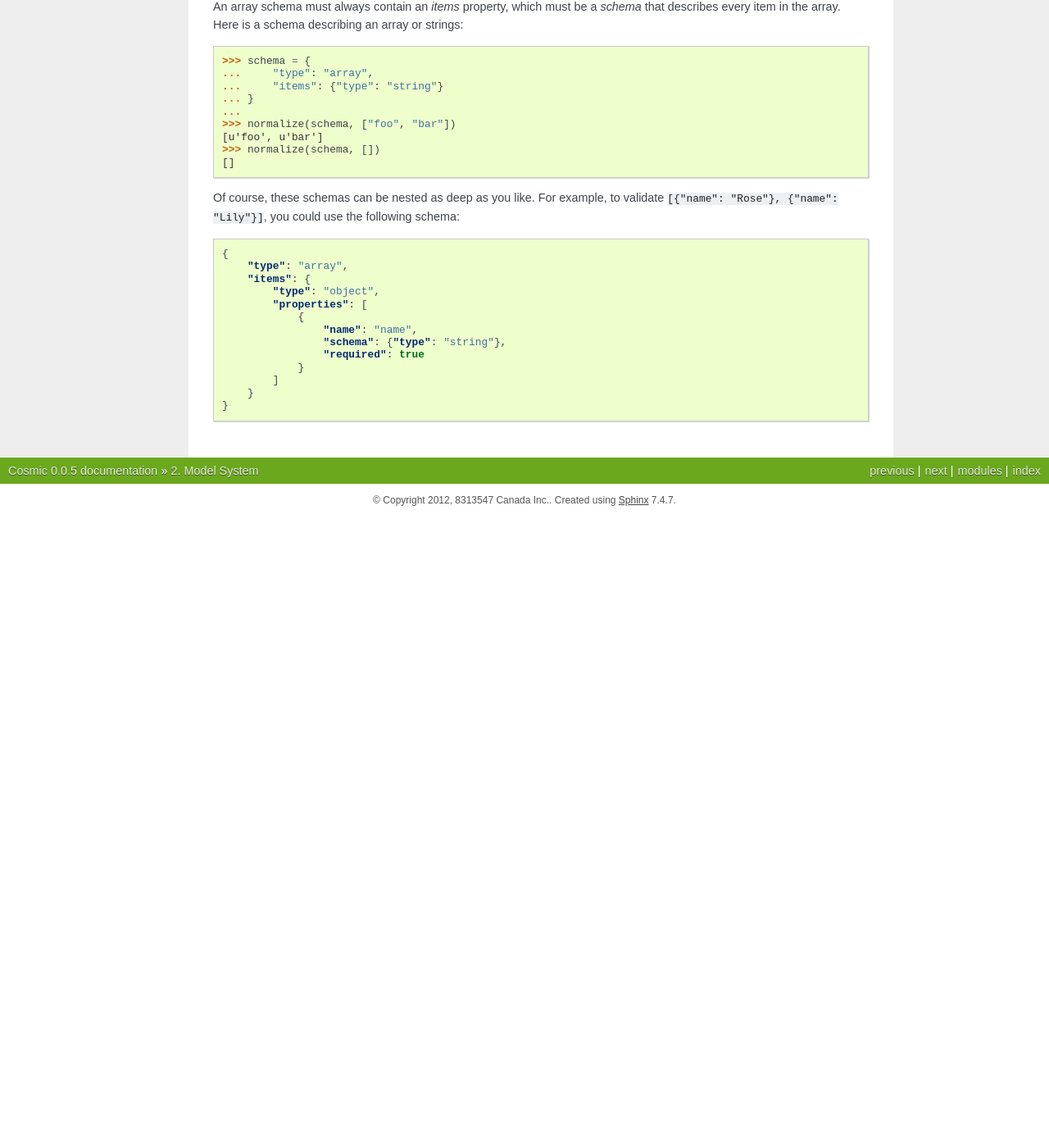
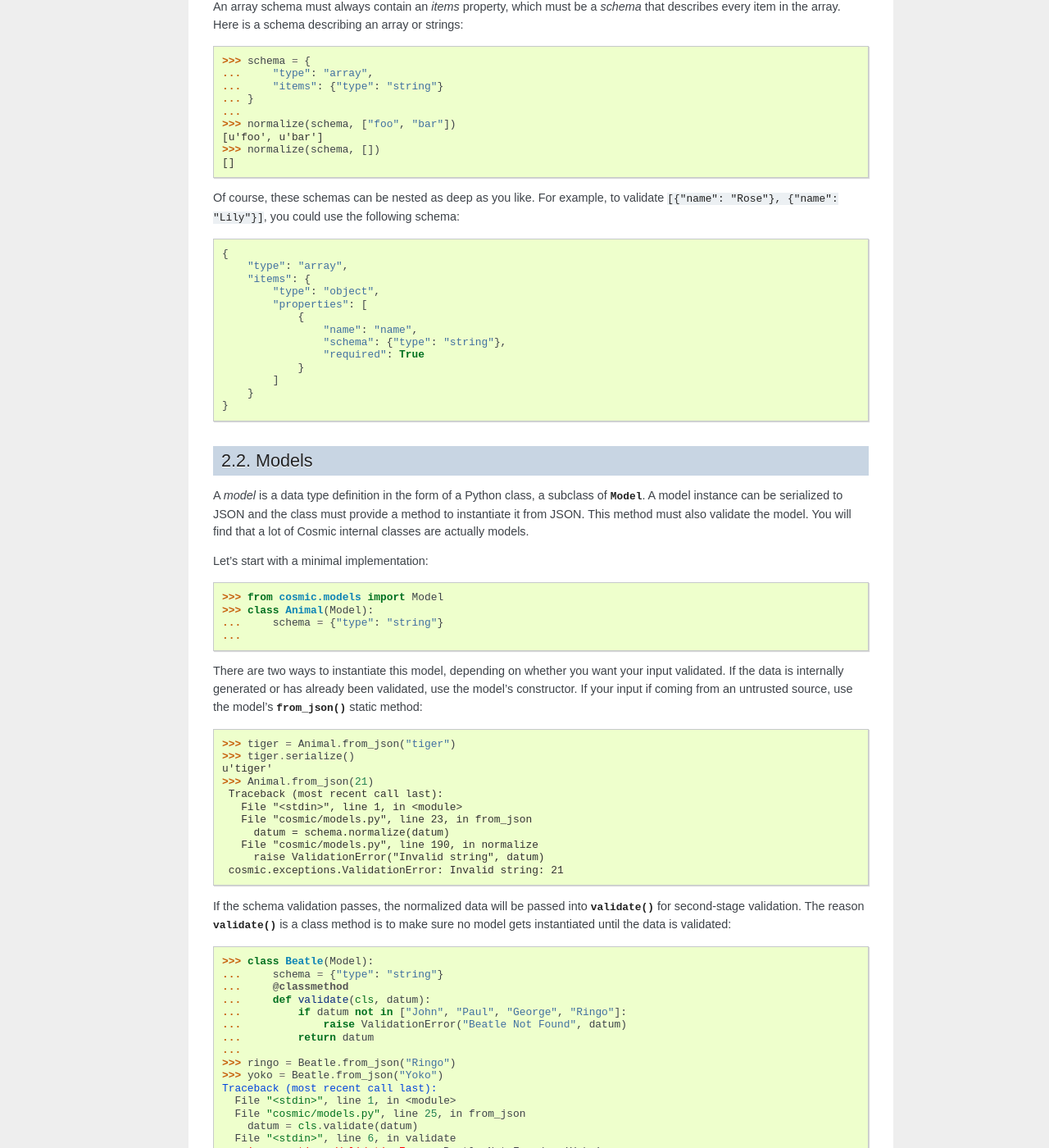
Before and after one commit to cosmic-api/cosmic.py, a Sphinx documentation site: the page built from docs/source/models.rst, in a window 1280 px wide and 1400 px high, scrolled down 1592 px. Shown: the whole window at 82% size. Built offline with Sphinx 7.4.7, drawn with Linux system fonts in a browser that asks for light colours; before the commit the page ends 2222 px from its top, so only the background shows below that; some of the changed text lies outside the part shown.

Commit message:
Mostly document model usage

```diff
--- a/docs/source/models.rst
+++ b/docs/source/models.rst
@@ -125,7 +125,7 @@ Of course, these schemas can be nested as deep as you like. For
 example, to validate ``[{"name": "Rose"}, {"name": "Lily"}]``, you
 could use the following schema:
 
-.. code:: json
+.. code:: python
 
     {
         "type": "array",
@@ -135,8 +135,91 @@ could use the following schema:
                 {
                     "name": "name",
                     "schema": {"type": "string"},
-                    "required": true
+                    "required": True
                 }
             ]
         }
     }
+
+Models
+------
+
+A *model* is a data type definition in the form of a Python class, a
+subclass of :class:`~cosmic.models.Model`. A model instance can be
+serialized to JSON and the class must provide a method to instantiate
+it from JSON. This method must also validate the model. You will find
+that a lot of Cosmic internal classes are actually models.
+
+Let's start with a minimal implementation::
+
+    >>> from cosmic.models import Model
+    >>> class Animal(Model):
+    ...     schema = {"type": "string"}
+    ...
+
+There are two ways to instantiate this model, depending on whether you
+want your input validated. If the data is internally generated or has
+already been validated, use the model's constructor. If your input if
+coming from an untrusted source, use the model's
+:meth:`~cosmic.models.Model.from_json` static method::
+
+   >>> tiger = Animal.from_json("tiger")
+   >>> tiger.serialize()
+   u'tiger'
+   >>> Animal.from_json(21)
+    Traceback (most recent call last):
+      File "<stdin>", line 1, in <module>
+      File "cosmic/models.py", line 23, in from_json
+        datum = schema.normalize(datum)
+      File "cosmic/models.py", line 190, in normalize
+        raise ValidationError("Invalid string", datum)
+    cosmic.exceptions.ValidationError: Invalid string: 21
+
+If the schema validation passes, the normalized data will be passed
+into :meth:`~cosmic.models.Model.validate` for second-stage
+validation. The reason :meth:`validate` is a class method is to make
+sure no model gets instantiated until the data is validated::
+
+    >>> class Beatle(Model):
+    ...     schema = {"type": "string"}
+    ...     @classmethod
+    ...     def validate(cls, datum):
+    ...         if datum not in ["John", "Paul", "George", "Ringo"]:
+    ...             raise ValidationError("Beatle Not Found", datum)
+    ...         return datum
+    ...
+    >>> ringo = Beatle.from_json("Ringo")
+    >>> yoko = Beatle.from_json("Yoko")
+    Traceback (most recent call last):
+      File "<stdin>", line 1, in <module>
+      File "cosmic/models.py", line 25, in from_json
+        datum = cls.validate(datum)
+      File "<stdin>", line 6, in validate
+    cosmic.exceptions.ValidationError: Beatle Not Found: u'Yoko'
+
+Most of the time, a model will be represented by a JSON object rather
+than a primitive type like a string. In those cases you may want to
+subclass :class:`cosmic.models.ObjectModel`, which will simplify you
+schema definition by asking directly for a list of properties::
+
+    >>> class Recipe(ObjectModel):
+    ...     properties = [
+    ...             {
+    ...                     "name": "name",
+    ...                     "required": True,
+    ...                     "schema": {"type": "string"}
+    ...             },
+    ...             {
+    ...                     "name": "spicy",
+    ...                     "required": False,
+    ...                     "schema": {"type": "boolean"}
+    ...             }
+    ...     ]
+    ...
+    >>> poutine = Recipe.from_json({"name": "Poutine"})
+
+As an added benefit, you can now access these properties directly::
+
+    >>> poutine.spicy = True
+    >>> poutine.name
+    u'Poutine'
```
Also changed, not shown: other parts of docs/source/models.rst (+5 -5 lines).
